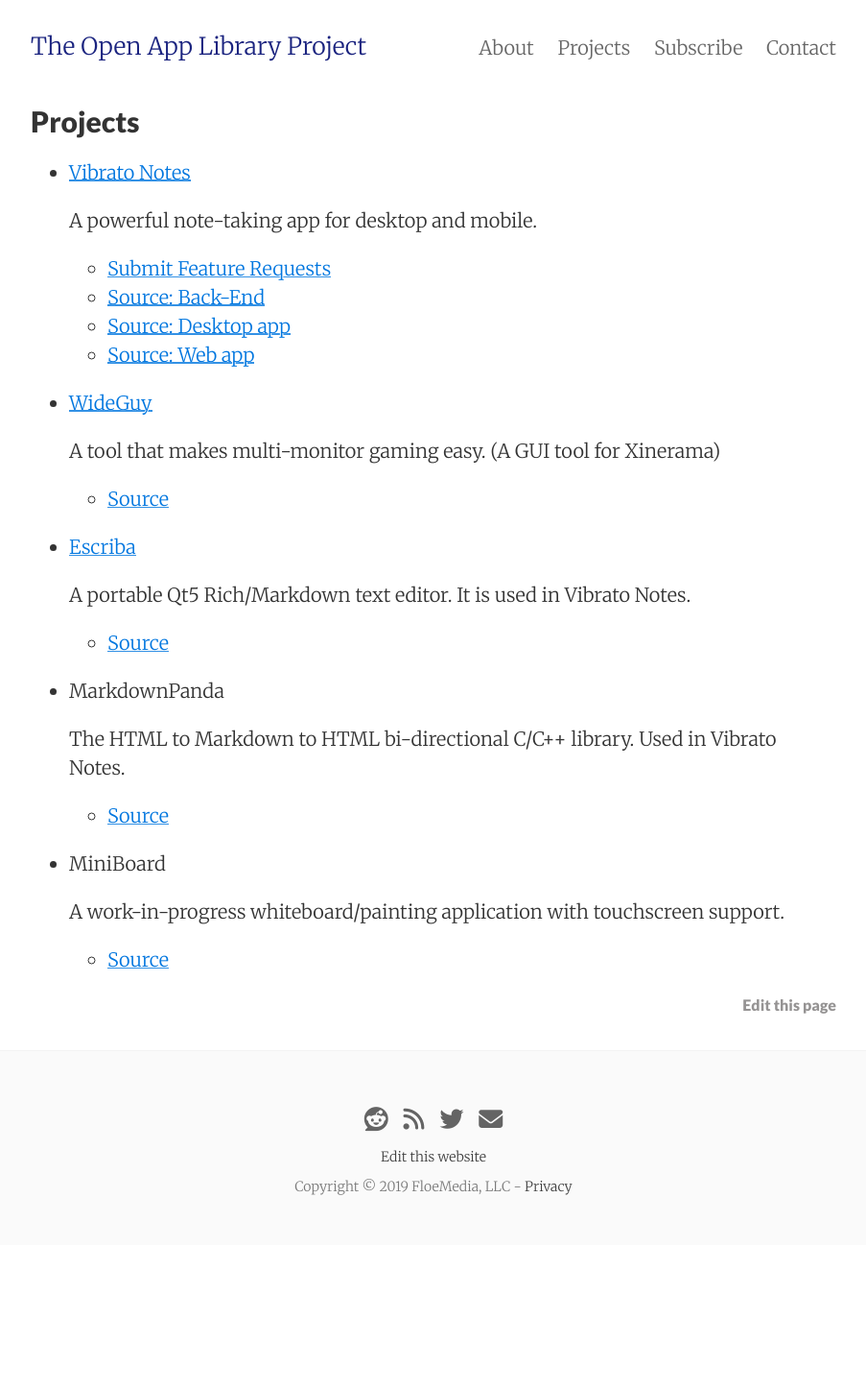
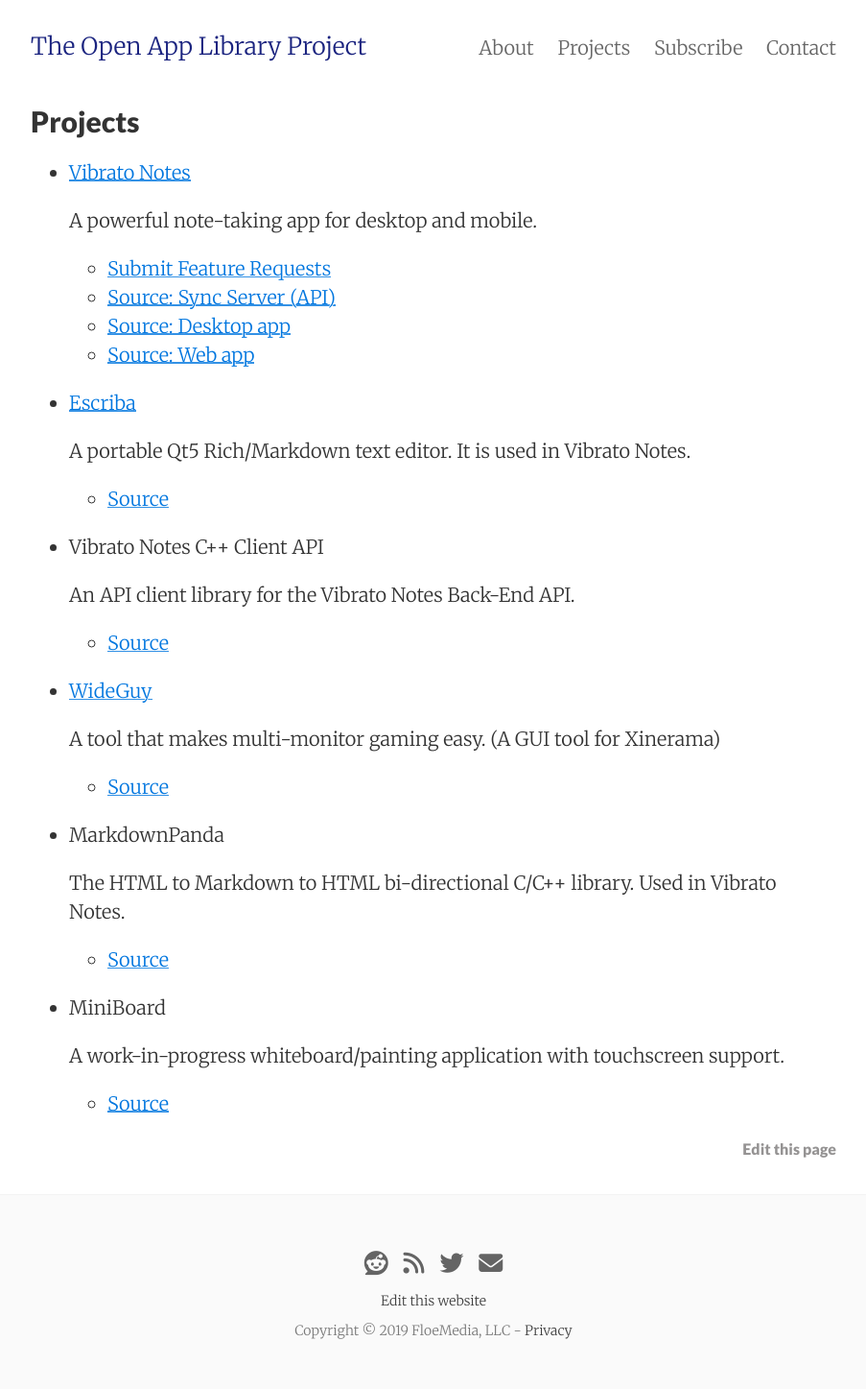
Before and after one commit to Open-App-Library/OpenAppLibrary.org, a Jekyll site: the page built from projects.html, in a window 1280 px wide. Shown: the whole page at 96% size, without its empty margins (188-1091 px from the left). Built offline with Jekyll 4.4.1, drawn with Linux system fonts in a browser that asks for light colours; nearby versions of some CDN libraries; comment, search, counter and statistics services are not loaded; before the commit the page ends 1297 px from its top, so only the background shows below that.

Commit message:
back-end API

```diff
--- a/_data/projects.yml
+++ b/_data/projects.yml
@@ -4,24 +4,29 @@
   sources:
     - title: "Submit Feature Requests"
       url: "https://features.vibrato.app/"
-    - title: "Source: Back-End"
+    - title: "Source: Sync Server (API)"
       url: "https://gitlab.com/Open-App-Library/Vibrato-Back-End"
     - title: "Source: Desktop app"
       url: "https://gitlab.com/Open-App-Library/vibratonotes-desktop"
     - title: "Source: Web app"
       url: "https://gitlab.com/Open-App-Library/Vibrato-Web-Front-End"
+- title: Escriba
+  description: A portable Qt5 Rich/Markdown text editor. It is used in Vibrato Notes.
+  url: /project/escriba
+  sources:
+    - title: Source
+      url: "https://gitlab.com/Open-App-Library/escriba"
+- title: Vibrato Notes C++ Client API
+  description: An API client library for the Vibrato Notes Back-End API.
+  sources:
+    - title: Source
+      url: "https://gitlab.com/Open-App-Library/qt-vibrato-cloud-api-library"
 - title: WideGuy
   description: A tool that makes multi-monitor gaming easy. (A GUI tool for Xinerama)
   url: /project/wideguy
   sources:
     - title: Source
       url: https://gitlab.com/Open-App-Library/WideGuy
-- title: Escriba
-  description: A portable Qt5 Rich/Markdown text editor. It is used in Vibrato Notes.
-  url: /project/escriba
-  sources:
-    - title: Source
-      url: "https://gitlab.com/Open-App-Library/escriba"
 - title: MarkdownPanda
   description: The HTML to Markdown to HTML bi-directional C/C++ library. Used in Vibrato Notes.
   sources:
```
